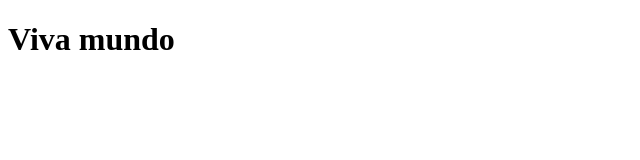
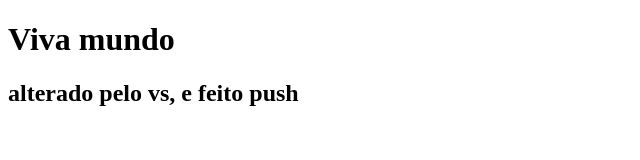
Before and after one commit to MoreOneShadow/azureweb, a plain HTML site: page index.html in a window 1280 px wide. Shown: the whole page, without its empty margins (0-640 px from the left). Drawn offline with Linux system fonts and the light colour scheme.

Commit message:
alterado

```diff
--- a/index.html
+++ b/index.html
@@ -7,5 +7,6 @@
 </head>
 <body>
     <h1>Viva mundo</h1>
+    <h2>alterado pelo vs, e feito push</h2>
 </body>
 </html>
```
